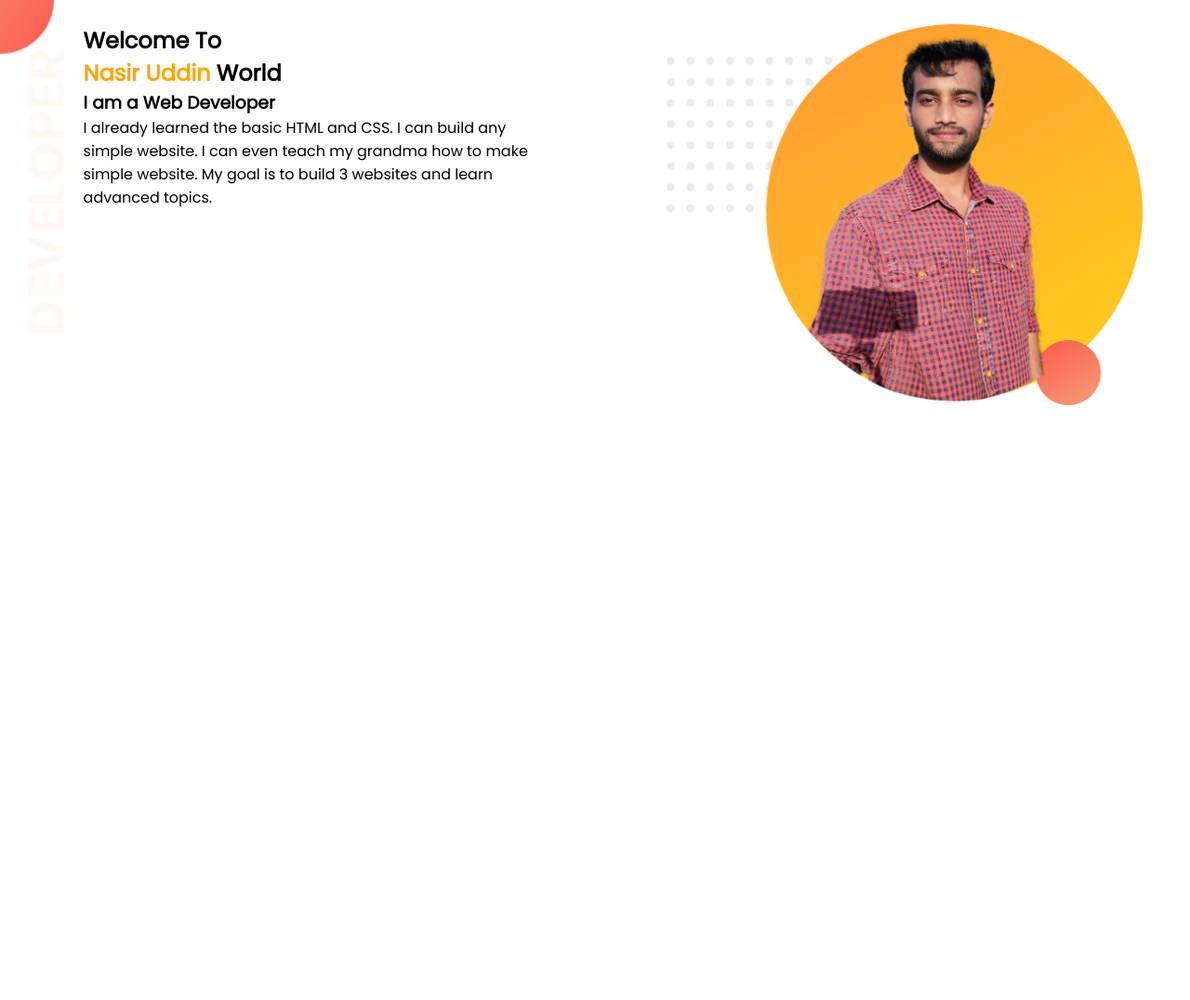
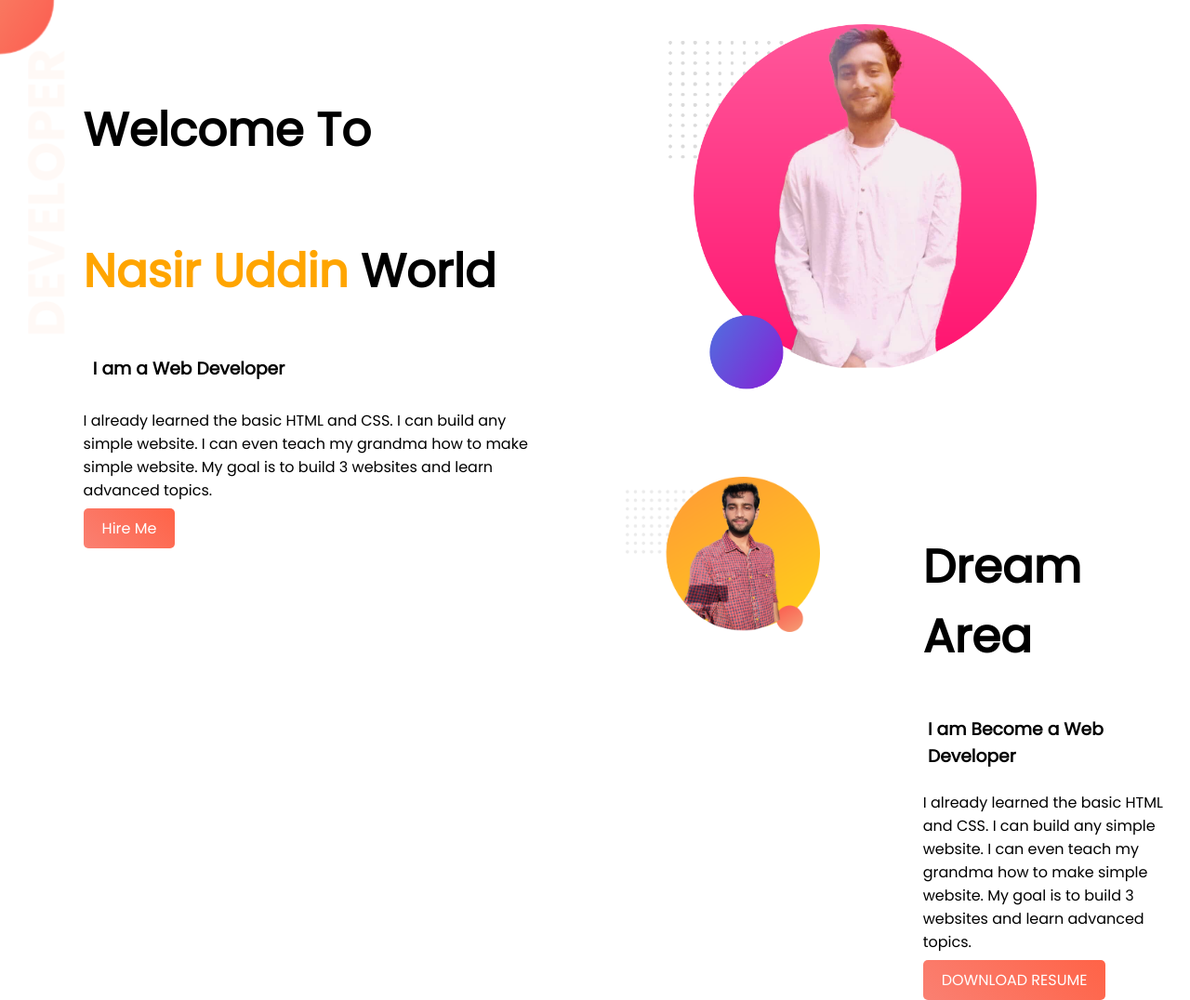
Before and after one commit to nafim96/personal_portfolio, a plain HTML site: page index.html in a window 1280 px wide. Shown: the whole page at 93% size. Before the commit the page ends 1000 px from the top, so only its background shows below. Drawn offline with Linux system fonts and the light colour scheme.

Commit message:
added code

```diff
--- a/index.html
+++ b/index.html
@@ -1,28 +1,43 @@
 <!DOCTYPE html>
 <html lang="en">
+
 <head>
     <meta charset="UTF-8">
     <meta name="viewport" content="width=device-width, initial-scale=1.0">
     <title>Nasir's Template</title>
     <link rel="preconnect" href="https://fonts.gstatic.com">
-<link href="https://fonts.googleapis.com/css2?family=Poppins&display=swap" rel="stylesheet">
-<link rel="stylesheet" href="style.css">
+    <link href="https://fonts.googleapis.com/css2?family=Poppins&display=swap" rel="stylesheet">
+    <link rel="stylesheet" href="style.css">
 
 </head>
+
 <body>
     <section class="top-banner">
         <div class="half-width">
             <h1>Welcome To</h1>
-    <h1><span class="name-highlight">Nasir Uddin</span> World</h1>
-    <h3>I am a Web Developer</h3>
-    <p>I already learned the basic HTML and CSS. I can build any simple website. I can even teach my grandma how to make simple website. My goal is to build 3 websites and learn advanced topics.</p>
+            <h1><span class="name-highlight">Nasir Uddin</span> World</h1>
+            <h3>I am a Web Developer</h3>
+            <p>I already learned the basic HTML and CSS. I can build any simple website. I can even teach my grandma how
+                to make simple website. My goal is to build 3 websites and learn advanced topics.</p>
+            <a href="http://www.linkdin.com" target="-blank" class="link-button">Hire Me</a>
         </div>
+        <div class="half-width">
+            <img src="image/p-2.png" alt="top image">
+        </div>
+    </section>
+
+    <section class="dream-area">
         <div class="half-width">
             <img src="image/p-head.png" alt="top image">
         </div>
-    </section>
-    <section>
+        <div class="half-width">
+            <h1>Dream Area</h1>
+            <h3>I am  Become a Web Developer</h3>
+            <p>I already learned the basic HTML and CSS. I can build any simple website. I can even teach my grandma how to make simple website. My goal is to build 3 websites and learn advanced topics.</p>
+            <a href="http://www.facebook.com/nafim96" target="_blank" class="link-button-second">DOWNLOAD RESUME</a>
+        </div>
 
     </section>
 </body>
+
 </html>
--- a/style.css
+++ b/style.css
@@ -1,9 +1,15 @@
-*{
-    margin: 0;
-    padding: 0;
-}
+
 body{
     font-family: 'Poppins', sans-serif;
+    margin: 0;
+}
+h1{
+    font-size: 50px;
+    padding-top:7%;
+}
+h3{
+    font-weight: bold;
+    padding: 2%;
 }
 .name-highlight{
     color: #ffa500;
@@ -16,8 +22,9 @@ body{
 
 }
 .half-width img{
-    width: 100%;
+    width: 80%;
 }
+
 .top-banner{
     background-image:url("image/top-banner.png");
     background-repeat: no-repeat;
@@ -25,3 +32,25 @@ body{
 section{
     height: 500px;
 }
+/* section .dream-area{
+    height: 500px;
+} */
+.link-button{
+    text-decoration: none;
+    background-image:linear-gradient(45deg, salmon,tomato);
+    padding: 10px 20px;
+    border-radius: 5px;
+    font-weight: 700px;
+    color: #fff;
+}
+.link-button-second{
+    text-decoration: none;
+    background-image:linear-gradient(45deg, salmon,tomato);
+    padding: 10px 20px;
+    border-radius: 5px;
+    font-weight: 700px;
+    color: #fff;
+}
+.dream-area{
+    display: flex;
+}
```
Also changed, not shown: image/p-2.png (added).
